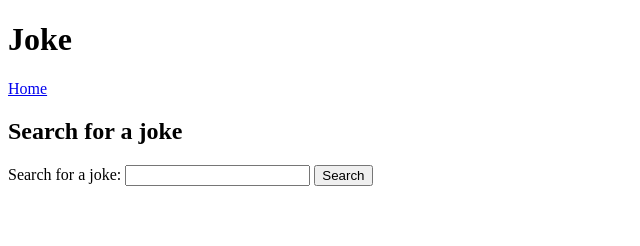
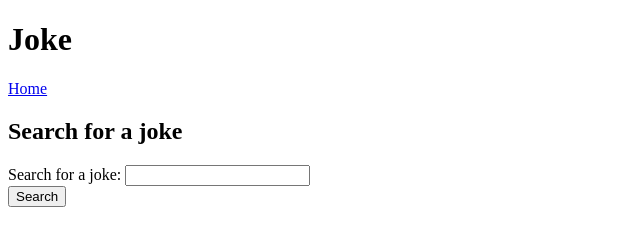
Before and after one commit to ElzaYu/dadJokes, a plain HTML site: page search.html in a window 1280 px wide. Shown: the whole page, without its empty margins (0-640 px from the left). Drawn offline with nearby package versions, Linux system fonts and the light colour scheme.

Commit message:
CSS for seach file

```diff
--- a/search.html
+++ b/search.html
@@ -12,6 +12,7 @@
       href="https://cdnjs.cloudflare.com/ajax/libs/font-awesome/4.7.0/css/font-awesome.min.css"
     />
     <link rel="stylesheet" href="./styles/landing.css" />
+    <link rel="stylesheet" href="./styles/search.css">
     <script src="https://unpkg.com/axios/dist/axios.min.js"></script>
     <script src="./scripts/search.js" defer></script>
     <title>Document</title>
```
Also changed, not shown: styles/search.css (added), styles/search.scss (added).
